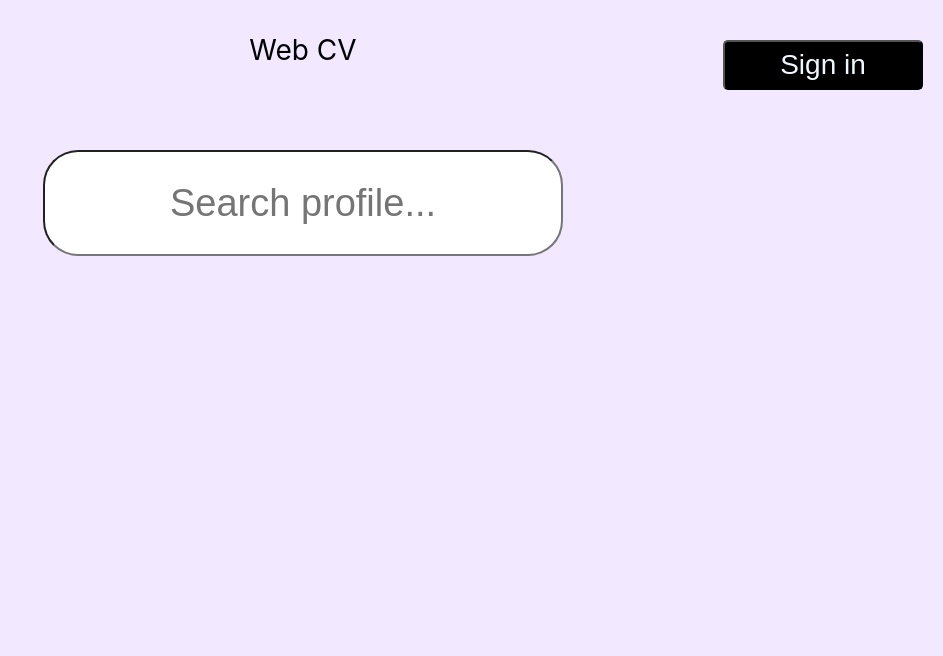
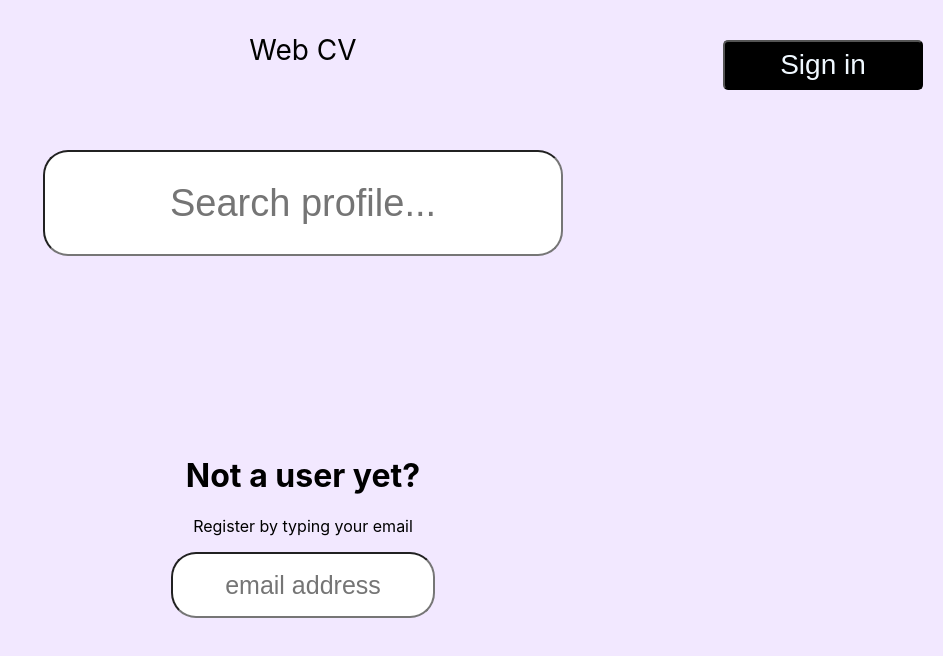
Before and after one commit to Toni-Henriksson/webcv, a React (Create React App) app: page / in a window 1280 px wide. Shown: the top 656 px of the page, without its empty margins (337-1280 px from the left). Built offline with nearby package versions, Linux system fonts and the light colour scheme.

Commit message:
homepage elements raw placements

```diff
--- a/src/components/MainModule.js
+++ b/src/components/MainModule.js
@@ -8,6 +8,11 @@ const MainModule = () => {
             <div>
                 <input className="searchBar" placeholder="Search profile..."></input>
             </div>
+            <div className="register-container">
+                <h1>Not a user yet?</h1>
+                <p>Register by typing your email</p>
+                <input className="registerEmailInput" placeholder="email address"></input>
+            </div>
         </div>
     );
 }
--- a/src/css/mainmodule.css
+++ b/src/css/mainmodule.css
@@ -4,9 +4,29 @@
 .searchBar{
     width: 40%;
     height: 100px;
-    border-radius: 35px;
+    border-radius: 25px;
     display: block;
     margin: auto;
     font-size: 38px;
     text-align: center;
 }
+.register-container{
+    display: block;
+    margin: auto;
+    margin-top: 200px;
+    text-align: center;
+}
+.registerEmailInput{
+    width: 20%;
+    height: 60px;
+    font-size: 25px;
+    text-align: center;
+    border-radius: 25px;
+}
+.registerEmailInput:hover{
+    width: 30%;
+    background-color: rgb(255, 255, 255);
+    transition:ease-in-out;
+    transition-duration: 0.4s;
+    transition-delay: 0.1s;
+}
```
